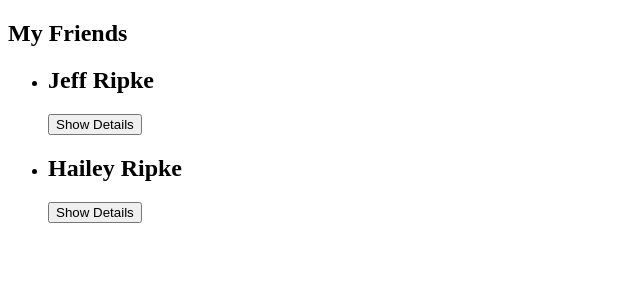
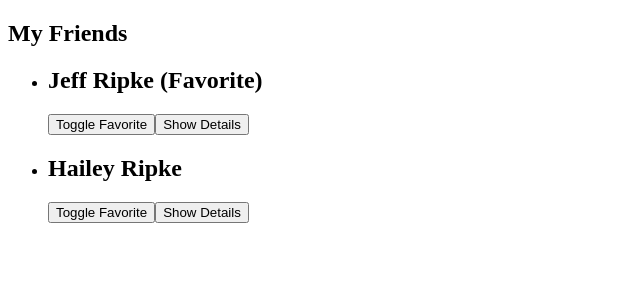
Before and after one commit to jripke74/vue-take-1, a Vue app in the folder vue-app/: page / in a window 1280 px wide. Shown: the top 300 px of the page, without its empty margins (0-640 px from the left). Built offline with nearby package versions, Linux system fonts and the light colour scheme.

Commit message:
03 add friendIsFavorite prop and button to togle favorite

```diff
--- a/vue-app/src/App.vue
+++ b/vue-app/src/App.vue
@@ -8,11 +8,13 @@
         name="Jeff Ripke"
         phone-number="333-323-3332"
         email-address="hhhhhd@djhkhk.com"
+        is-favorite="1"
       ></friend-contact>
       <friend-contact
         name="Hailey Ripke"
         phone-number="333-332-3332"
         email-address="dfdsd@djhkhk.com"
+        is-favorite="0"
       ></friend-contact>
     </ul>
   </section>
--- a/vue-app/src/components/FriendContact.vue
+++ b/vue-app/src/components/FriendContact.vue
@@ -1,6 +1,7 @@
 <template>
   <li>
-    <h2>{{ name }}</h2>
+    <h2>{{ name }} {{ friendIsFavorite === '1' ? '(Favorite)' : '' }}</h2>
+    <button @click="toggleFavorite">Toggle Favorite</button>
     <button @click="toggleDetails">{{ detailsAreVisible ? 'Hide' : 'Show Details' }}</button>
     <ul v-if="detailsAreVisible">
       <li><strong>Phone: </strong> {{ phoneNumber }}</li>
@@ -11,7 +12,7 @@
 
 <script>
 export default {
-  props: ['name', 'phoneNumber', 'emailAddress'],
+  props: ['name', 'phoneNumber', 'emailAddress', 'isFavorite'],
   data() {
     return {
       detailsAreVisible: false,
@@ -20,12 +21,20 @@
         name: 'Maximillion',
         email: 'fict@email.com',
       },
+      friendIsFavorite: this.isFavorite,
     };
   },
   methods: {
     toggleDetails() {
       this.detailsAreVisible = !this.detailsAreVisible;
     },
+    toggleFavorite() {
+      if (this.friendIsFavorite === '1') {
+        this.friendIsFavorite = '0';
+      } else {
+        this.friendIsFavorite = '1';
+      }
+    },
   },
 };
 </script>
```
